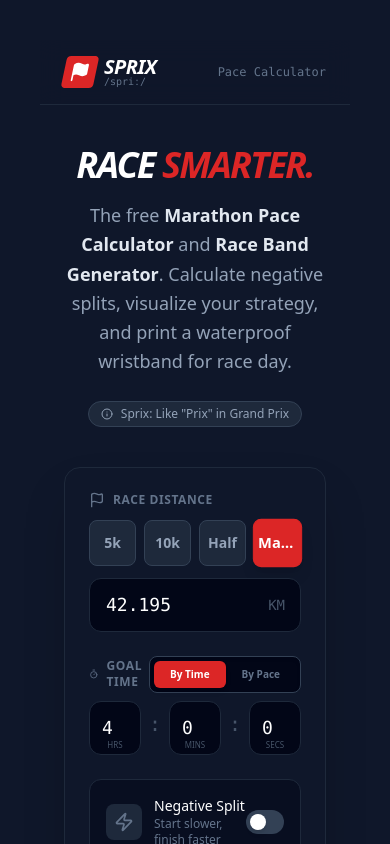
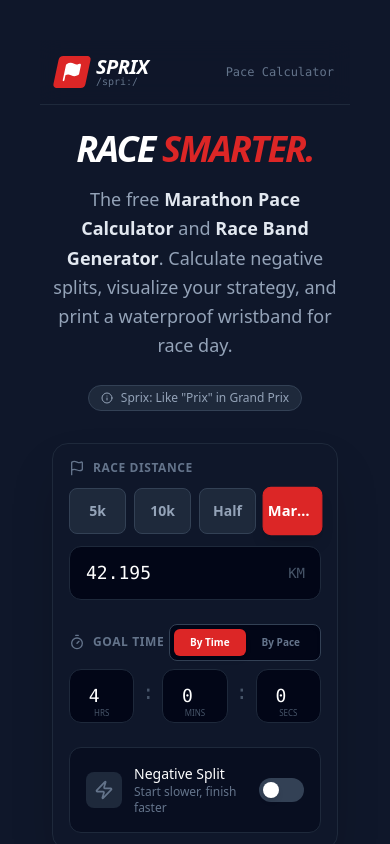
Before and after one commit to sheridan-runs/sprix, a React (Vite) app in the folder sprix/: page / in a window 390 px wide. Shown: the top 844 px of the page. Built offline with nearby package versions, Linux system fonts and the light colour scheme.

Commit message:
Update App.tsx

```diff
--- a/sprix/src/App.tsx
+++ b/sprix/src/App.tsx
@@ -126,7 +126,7 @@ function App() {
 
       {/* --- Header --- */}
       <header className="border-b border-slate-800 bg-slate-900/80 backdrop-blur-md sticky top-0 z-20">
-        <div className="max-w-2xl mx-auto px-6 h-16 flex items-center justify-between">
+        <div className="max-w-2xl mx-auto px-4 sm:px-6 h-16 flex items-center justify-between">
           <div className="flex items-center gap-2">
             {isStriders ? (
               <>
@@ -161,7 +161,7 @@ function App() {
         </div>
       </header>
 
-      <main className="max-w-2xl mx-auto px-6 py-10 space-y-10 flex-grow w-full">
+      <main className="max-w-2xl mx-auto px-3 sm:px-6 py-6 sm:py-10 space-y-8 sm:space-y-10 flex-grow w-full">
         {/* HERO */}
         <div className="text-center space-y-4">
           <h1 className="text-4xl md:text-5xl font-black italic tracking-tighter text-white">
@@ -180,7 +180,7 @@ function App() {
         </div>
 
         {/* CONTROLS */}
-        <section className="bg-slate-900 border border-slate-800 rounded-2xl p-6 shadow-2xl space-y-6 relative overflow-hidden">
+        <section className="bg-slate-900 border border-slate-800 rounded-2xl p-4 sm:p-6 shadow-2xl space-y-6 relative overflow-hidden">
           <div className="space-y-3 relative z-0">
             <label className="text-xs uppercase tracking-wider text-slate-500 font-semibold flex items-center gap-2">
               <Flag className="w-4 h-4" /> Race Distance
@@ -366,7 +366,7 @@ function App() {
       </main>
 
       {/* SEO & FAQ SECTION */}
-      <section className="max-w-2xl mx-auto px-4 py-8 space-y-6">
+      <section className="max-w-2xl mx-auto px-3 sm:px-6 py-8 space-y-6">
         <div className="text-center space-y-2 mb-8">
           <h2 className="text-xl md:text-2xl font-black text-slate-200">Marathon Strategy 101</h2>
           <p className="text-slate-400 text-sm">Don't just run. Race smart.</p>
@@ -436,7 +436,7 @@ function App() {
       </section>
 
       {/* --- RACE DIRECTORS CTA --- */}
-      <section className="max-w-2xl mx-auto px-4 pb-12">
+      <section className="max-w-2xl mx-auto px-3 sm:px-6 pb-12">
         <div className="bg-gradient-to-r from-slate-800 to-slate-900 border border-slate-700 rounded-2xl p-6 md:p-8 text-center space-y-4 shadow-xl relative overflow-hidden">
           {/* Subtle background decoration */}
           <div className="absolute -top-6 -right-6 opacity-5 transform rotate-12 pointer-events-none">
```
